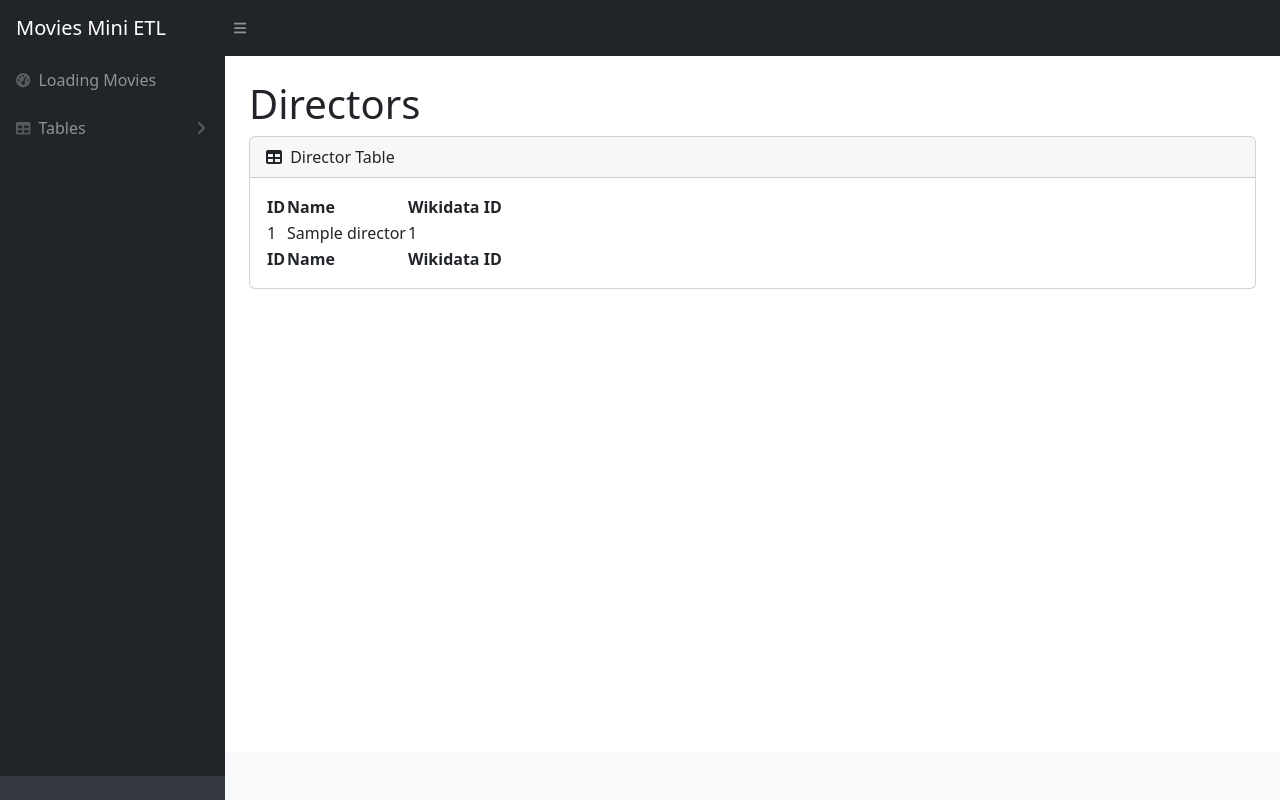
After one commit to Ahmad-Nasr/movies_mini_etl, a Django app: template movies_mini_etl/templates/movies/director_table.html in a window 1280 px wide. The commit adds this page. Run offline with Django 4.2, Linux system fonts and the light colour scheme; the template is opened without the code that fills it: most values are stand-ins (such as "Sample title", 1, 10 or a date in 2020); some libraries are stand-ins or nearby versions.

Commit message:
feat: add webpage to display Director model contents

```diff
--- a/movies_mini_etl/movies/urls.py
+++ b/movies_mini_etl/movies/urls.py
@@ -1,9 +1,9 @@
 from django.urls import path
-from django.views.generic import TemplateView
 
-from .views import MovieListView
+from .views import MovieListView, DirectorListView
 
 app_name = "movies"
 urlpatterns = [
     path("", view=MovieListView.as_view(), name="list_movies"),
+    path("directors", view=DirectorListView.as_view(), name="list_directors"),
 ]
--- a/movies_mini_etl/movies/views.py
+++ b/movies_mini_etl/movies/views.py
@@ -7,3 +7,9 @@ class MovieListView(ListView):
     model = Movie
     context_object_name = 'movies'
     template_name = 'movies/movie_table.html'
+
+
+class DirectorListView(ListView):
+    model = Director
+    context_object_name = 'directors'
+    template_name = 'movies/director_table.html'
--- a/movies_mini_etl/templates/movies/base.html
+++ b/movies_mini_etl/templates/movies/base.html
@@ -45,7 +45,7 @@
                                     Movie
                                     <div class="sb-sidenav-collapse-arrow"></i></div>
                                 </a>
-                                <a class="nav-link collapsed" href="#">
+                                <a class="nav-link collapsed" href="{% url 'movies:list_directors' %}">
                                     Director
                                     <div class="sb-sidenav-collapse-arrow"></i></div>
                                 </a>
--- /dev/null
+++ b/movies_mini_etl/templates/movies/director_table.html
@@ -0,0 +1,44 @@
+{% extends "movies/tables_base.html" %}
+
+{%block page_main_title%}
+<h1 class="mt-4">Directors</h1>
+{%endblock page_main_title%}
+
+
+{%block table_section%}
+<div class="card mb-4">
+    <div class="card-header">
+        <i class="fas fa-table me-1"></i>
+        Director Table
+    </div>
+    <div class="card-body">
+        <table id="datatablesSimple">
+            <thead>
+                <tr>
+                    <th>ID</th>
+                    <th>Name</th>
+                    <th>Wikidata ID</th>
+                </tr>
+            </thead>
+            <tfoot>
+                <tr>
+                    <th>ID</th>
+                    <th>Name</th>
+                    <th>Wikidata ID</th>
+                </tr>
+            </tfoot>
+            <tbody>
+
+                {% for director in directors %}
+                <tr>
+                    <td>{{director.id}}</td>
+                    <td>{{director.name}}</td>
+                    <td>{{director.wikidata_id}}</td>
+                </tr>
+                {% endfor %}
+
+            </tbody>
+        </table>
+    </div>
+</div>
+{%endblock table_section%}
```
